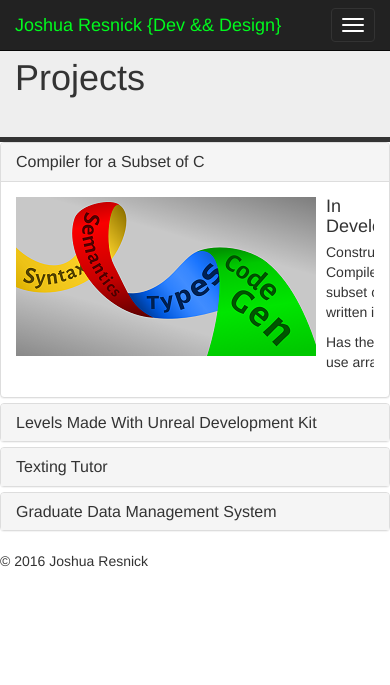
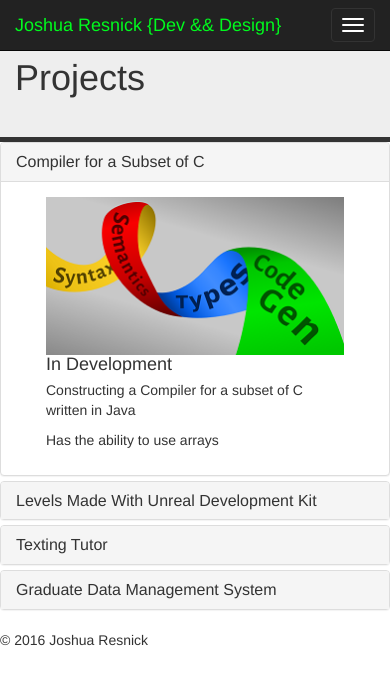
Before and after one commit to Afro523/Afro523.github.io, a PHP site: page /pages/projects.html in a window 390 px wide. Shown: the top 685 px of the page. Run offline with PHP 8.4, Linux system fonts and the light colour scheme; some libraries are stand-ins or nearby versions.

Commit message:
mobile changes
mainly css

```diff
--- a/myCustomStyles.css
+++ b/myCustomStyles.css
@@ -22,6 +22,10 @@ body { padding-bottom: 2%;
 
 .resume{
 	margin-top: 7%
+}
+
+.nav-button{
+	margin-bottom: .7%;
 }
 
 .navbarCustom{
--- a/pages/projects.html
+++ b/pages/projects.html
@@ -7,7 +7,6 @@
         <link rel="stylesheet" type="text/css" href="../myCustomStyles.css">
         <meta name="viewport" content="width=device-width, initial-scale=1">
     </head>
-    <meta name="viewport" content="width=device-width, initial-scale=1">
     <body>
       <nav class="navbar navbar-inverse navbar-fixed-top">
       <div class="container-fluid">
@@ -22,11 +21,11 @@
         </div>
         <div id="navbar" class="navbar-collapse collapse">
           <form class="navbar-form navbar-right">
-              <a type="link" class="btn btn-primary" href="../index.html" role="button">Home</a>
-              <a type="link" class="btn btn-primary" href="projects.html" role="button">Projects</a>
-              <a type="link" class="btn btn-primary" href="computers.html" role="button">Computers</a>
-              <a type="link" class="btn btn-primary" href="resume.html" role="button">Resume</a>
-              <a type="link" class="btn btn-primary" data-toggle="modal" data-target="#contactModal" role="button">Contact Me</a>
+              <a type="link" class="btn btn-primary nav-button" href="../index.html" role="button">Home</a>
+              <a type="link" class="btn btn-primary nav-button" href="projects.html" role="button">Projects</a>
+              <a type="link" class="btn btn-primary nav-button" href="computers.html" role="button">Computers</a>
+              <a type="link" class="btn btn-primary nav-button" href="resume.html" role="button">Resume</a>
+              <a type="link" class="btn btn-primary nav-button" data-toggle="modal" data-target="#contactModal" role="button">Contact Me</a>
           </form>
         </div><!--/.navbar-collapse -->
       </div>
@@ -67,11 +66,11 @@
             </div>
             <div id="collapseOne" class="panel-collapse collapse in">
               <div class="panel-body">
-                <div class="media">
-                  <div class="media-left">
-                    <img class="media-object" src="../images/compiler.png" alt="...">
+                <div class="container-fluid">
+                  <div class="col-xs-12 col-sm-5">
+                    <img class="img-responsive" src="../images/compiler.png" alt="...">
                   </div>
-                  <div class="media-body">
+                  <div class="col-xs-12 col-sm-5">
                     <h4 class="media-heading">In Development</h4>
                     <p>Constructing a Compiler for a subset of C written in Java</p>
                     <p>Has the ability to use arrays</p>
@@ -88,16 +87,16 @@
             </div>
             <div id="collapseTwo" class="panel-collapse collapse">
                 <div class="panel-body">
-                  <div class="media">
-                  <div class="media-left">
-                    <img class="media-object" src="../images/tinyBridge.jpg">
+                  <div class="contianer-fluid">
+                    <div class="col-xs-12 col-sm-5">
+                      <img class="img-responsive" src="../images/tinyBridge.jpg">
+                    </div>
+                    <div class="col-xs-12 col-sm-5">
+                      <h4 class="media-heading">Prototype</h4>
+                      <p>Levels created using UDK</p>
+                      <p>Created dynamic sunlight shading</p>
+                    </div>
                   </div>
-                  <div class="media-body">
-                    <h4 class="media-heading">Prototype</h4>
-                    <p>Levels created using UDK</p>
-                    <p>Created dynamic sunlight shading</p>
-                  </div>
-                </div>
                 </div>
             </div>
         </div>
@@ -108,18 +107,16 @@
                 </h4>
             </div>
             <div id="collapseThree" class="panel-collapse collapse">
-              <div class="panel-body">
-                <div class="media">
-                  <div class="media-left">
-                    <img class="media-object" src="../images/ionic.png">
+              <div class="container-fluid">
+                  <div class="col-xs-12 col-sm-5">
+                    <img class="img-responsive" src="../images/ionic.png">
                   </div>
-                  <div class="media-body">
+                  <div class="col-xs-12 col-sm-5">
                     <h4 class="media-heading">Prototype</h4>
-                    <p>Developed using the Ionic Framwork</p>
-                    <p>Built using Angular JS, SCSS, and HTML (all parts of the Ionic Framework)</p>
+                    <p>Developed using the Ionic Framwork
+                    <p>Built using Angular JS, SCSS, and HTML (all parts of the Ionic Framework)
                     <p>Inspired by many years of using Mavis Beacon by Software Toolworks while growing up</p>
                   </div>
-                </div>
               </div>
             </div>
           </div>
@@ -131,16 +128,15 @@
             </div>
             <div id="collapseFour" class="panel-collapse collapse">
                 <div class="panel-body">
-                  <div class="media">
-                    <div class="media-left">
-                      <img class="media-object" src="../images/gdmp.png">
+                  <div class="container-fluid">
+                    <div class="col-xs-12 col-sm-5">
+                      <img class="img-responsive" src="../images/gdmp.png">
                     </div>
-                    <div class="media-body">
+                    <div class="col-xs-12 col-sm-5">
                       <h4 class="media-heading">GDMP</h4>
-                      <p>Broswer based intranet application</p>
-                      <p>Full front to back end system</p>
-                      <p>This system is meant to be used by school's career services departments to edit, maintain and generate graphs for student outcomes.</p>
-                      <p><a type="link" class="btn btn-default" href="#" role="button">Email Me &raquo;</a></p>
+                      <p>Broswer based intranet application with a full front to back end system.
+                      This system is meant to be used by school's career services departments to edit, maintain and generate graphs for student outcomes.
+                      </p>
                     </div>
                   </div>
                 </div>
@@ -160,7 +156,6 @@
    <!-- Bootstrap core JavaScript ================================================== -->
     <script src="https://ajax.googleapis.com/ajax/libs/jquery/1.11.3/jquery.min.js"></script>
     <script>window.jQuery || document.write('<script src="../../assets/js/vendor/jquery.min.js"><\/script>')</script>
-    <script type="text/javascript" src="contact.js"></script>
     <script src="https://maxcdn.bootstrapcdn.com/bootstrap/3.3.6/js/bootstrap.min.js" integrity="sha384-0mSbJDEHialfmuBBQP6A4Qrprq5OVfW37PRR3j5ELqxss1yVqOtnepnHVP9aJ7xS" crossorigin="anonymous"></script>
     </body>
 </html>
```
Also changed, not shown: index.html (+5 -10 lines), pages/computers.html (+5 -6 lines), pages/contact.html (deleted, +0 -78 lines), pages/resume.html (+5 -5 lines).
